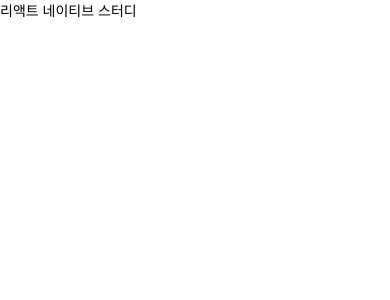
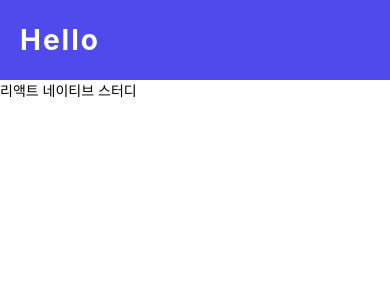
Before and after one commit to LNSol/rnstudy, a React Native app: screen / in a window 390 px wide. Shown: the top 300 px of the page. Built offline with nearby package versions, Linux system fonts and the light colour scheme.

Commit message:
헤더 만들기 및 상태바 스타일링

```diff
--- a/App.tsx
+++ b/App.tsx
@@ -1,10 +1,15 @@
-import {View, Text} from 'react-native';
+import {Text} from 'react-native';
+import Header from './components/Header';
+import {SafeAreaProvider, SafeAreaView} from 'react-native-safe-area-context';
 
 const App = () => {
   return (
-    <View>
-      <Text>리액트 네이티브 스터디</Text>
-    </View>
+    <SafeAreaProvider>
+      <SafeAreaView edges={['bottom']}>
+        <Header />
+        <Text>리액트 네이티브 스터디</Text>
+      </SafeAreaView>
+    </SafeAreaProvider>
   );
 };
 export default App;
--- /dev/null
+++ b/components/Header.tsx
@@ -0,0 +1,35 @@
+import {StyleSheet, View, Text, StatusBar} from 'react-native';
+import {useSafeAreaInsets} from 'react-native-safe-area-context';
+
+const Header = () => {
+  const {top} = useSafeAreaInsets();
+
+  return (
+    <>
+      <View style={[styles.statusBar, {height: top}]} />
+      <StatusBar backgroundColor='#504aed' barStyle='light-content' />
+      <View style={styles.block}>
+        <Text style={styles.title}>Hello</Text>
+      </View>
+    </>
+  );
+};
+
+const styles = StyleSheet.create({
+  block: {
+    height: 80,
+    backgroundColor: '#504aed',
+    justifyContent: 'center',
+    paddingHorizontal: 20,
+  },
+  title: {
+    color: '#fff',
+    fontSize: 28,
+    fontWeight: 'bold',
+    letterSpacing: 2,
+  },
+  statusBar: {
+    backgroundColor: '#504aed',
+  },
+});
+export default Header;
--- a/package.json
+++ b/package.json
@@ -4,7 +4,7 @@
   "private": true,
   "scripts": {
     "android": "react-native run-android",
-    "ios": "react-native run-ios",
+    "ios": "react-native run-ios --simulator='iPhone 14 Pro'",
     "lint": "eslint .",
     "start": "react-native start",
     "test": "jest",
@@ -12,7 +12,8 @@
   },
   "dependencies": {
     "react": "18.2.0",
-    "react-native": "0.71.10"
+    "react-native": "0.71.10",
+    "react-native-safe-area-context": "^4.5.3"
   },
   "devDependencies": {
     "@babel/core": "^7.20.0",
```
Also changed, not shown: components/NameInput.tsx (added, +14 -0 lines), 2 other files (tests, documents, lock files or other folders).
